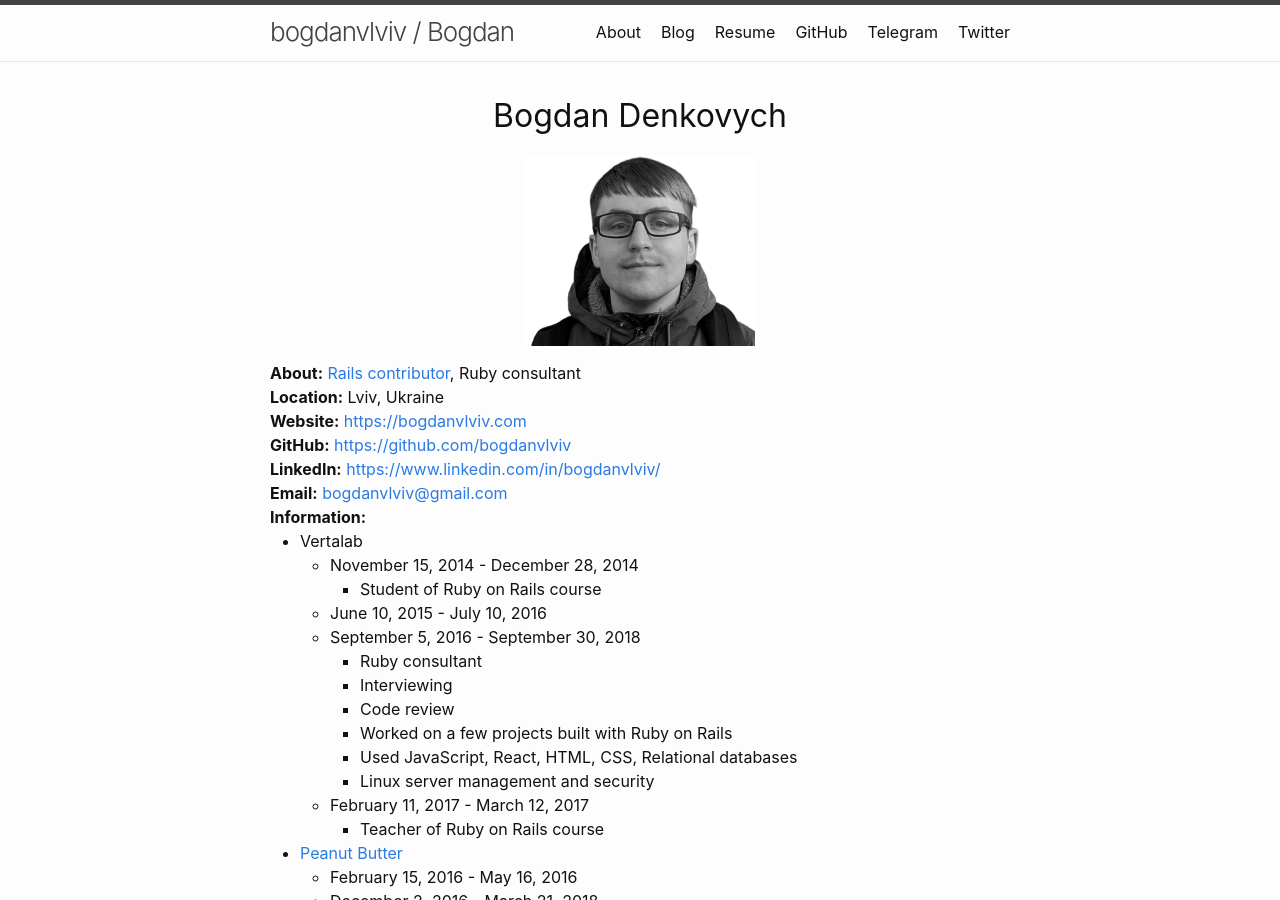
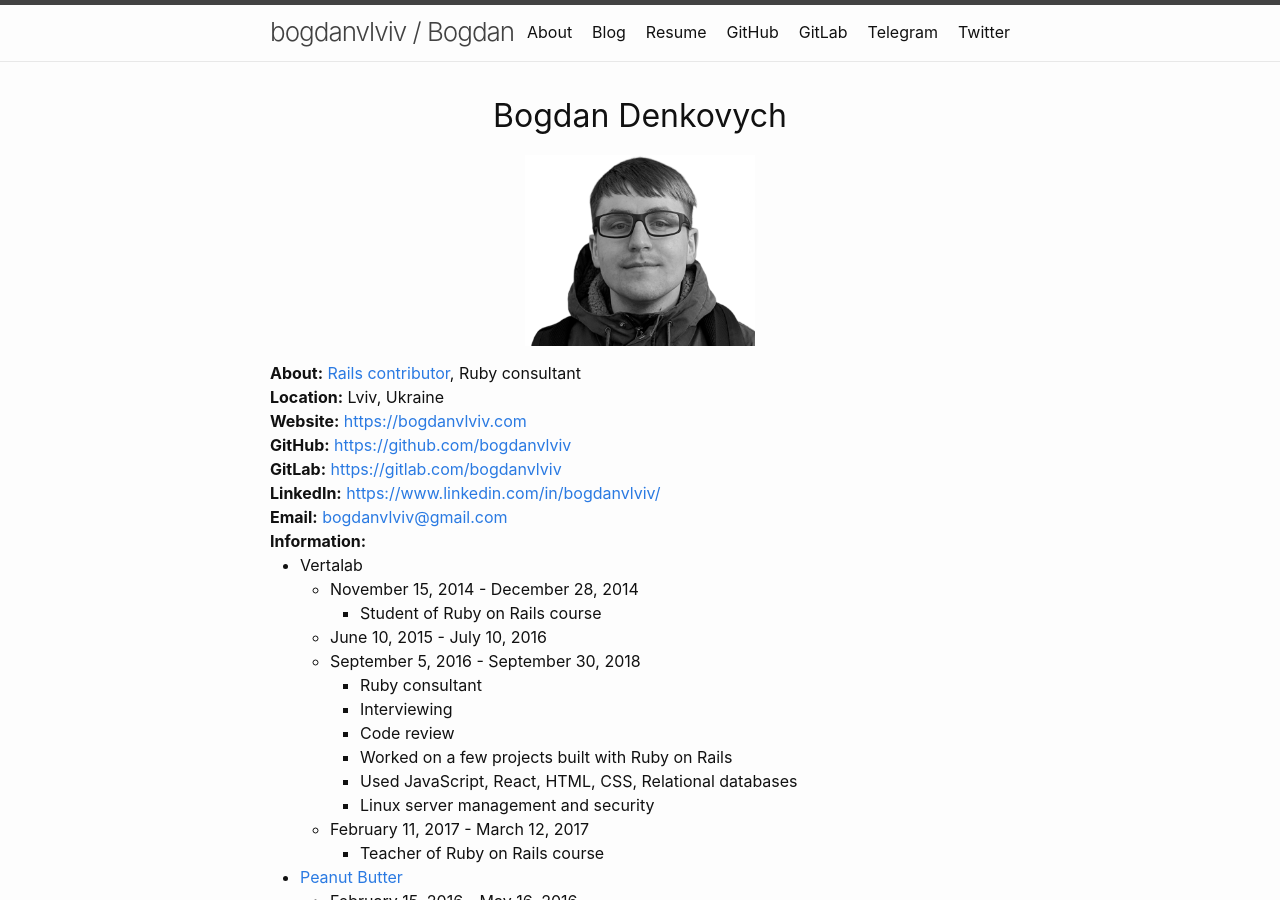
Before and after one commit to crowdpro3/bogdanvlviv.github.io, a Jekyll site: the page built from resume.html, in a window 1280 px wide and 900 px high. Built offline with Jekyll 4.4.1, drawn with Linux system fonts in a browser that asks for light colours; some of the changed text lies outside the part shown.

Commit message:
Add GitLab links

```diff
--- a/_includes/footer.html
+++ b/_includes/footer.html
@@ -8,6 +8,9 @@
           <li><a href="{{ "/index.html" | absolute_url }}" target="_blank">{{ site.url | escape }}</a></li>
           {%- if site.github_username -%}
           <li><a href="https://github.com/{{ site.github_username }}" target="_blank">https://github.com/{{ site.github_username }}</a></li>
+          {%- endif -%}
+          {%- if site.gitlab_username -%}
+          <li><a href="https://gitlab.com/{{ site.gitlab_username }}" target="_blank">https://gitlab.com/{{ site.gitlab_username }}</a></li>
           {%- endif -%}
           {%- if site.telegram_username -%}
           <li><a href="https://t.me/s/{{ site.telegram_username }}" target="_blank">https://t.me/s/{{ site.telegram_username }}</a></li>
--- a/_includes/header.html
+++ b/_includes/header.html
@@ -22,6 +22,9 @@
         {%- if site.github_username -%}
         <a class="page-link" href="https://github.com/{{ site.github_username }}" target="_blank">GitHub</a>
         {%- endif -%}
+        {%- if site.gitlab_username -%}
+        <a class="page-link" href="https://gitlab.com/{{ site.gitlab_username }}" target="_blank">GitLab</a>
+        {%- endif -%}
         {%- if site.telegram_username -%}
         <a class="page-link" href="https://t.me/s/{{ site.telegram_username }}" target="_blank">Telegram</a>
         {%- endif -%}
--- a/resume.html
+++ b/resume.html
@@ -35,6 +35,13 @@ permalink: /resume.html
   <div class="info">
     <b>GitHub:</b>
     <span><a href="https://github.com/{{ site.github_username }}" target="_blank">https://github.com/{{ site.github_username }}</a></span>
+  </div>
+  {%- endif -%}
+
+  {%- if site.gitlab_username -%}
+  <div class="info">
+    <b>GitLab:</b>
+    <span><a href="https://gitlab.com/{{ site.gitlab_username }}" target="_blank">https://gitlab.com/{{ site.gitlab_username }}</a></span>
   </div>
   {%- endif -%}
 
```
